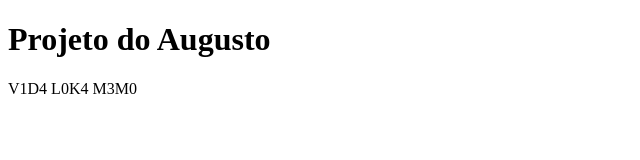
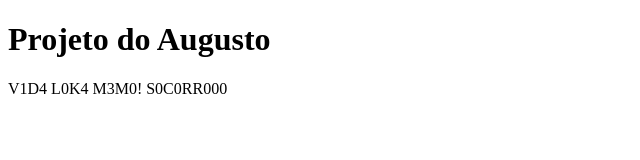
Before and after one commit to agtcsc/curso-git, a plain HTML site: page index.html in a window 1280 px wide. Shown: the whole page, without its empty margins (0-640 px from the left). Drawn offline with Linux system fonts and the light colour scheme.

Commit message:
lorcçadsonfçadsiofjaçoifj fadisjfs donizete viado

```diff
--- a/index.html
+++ b/index.html
@@ -8,6 +8,6 @@
 </head>
 <body>
     <h1>Projeto do Augusto</h1>
-    <p>V1D4 L0K4 M3M0</p>
+    <p>V1D4 L0K4 M3M0! S0C0RR000</p>
 </body>
 </html>
```
